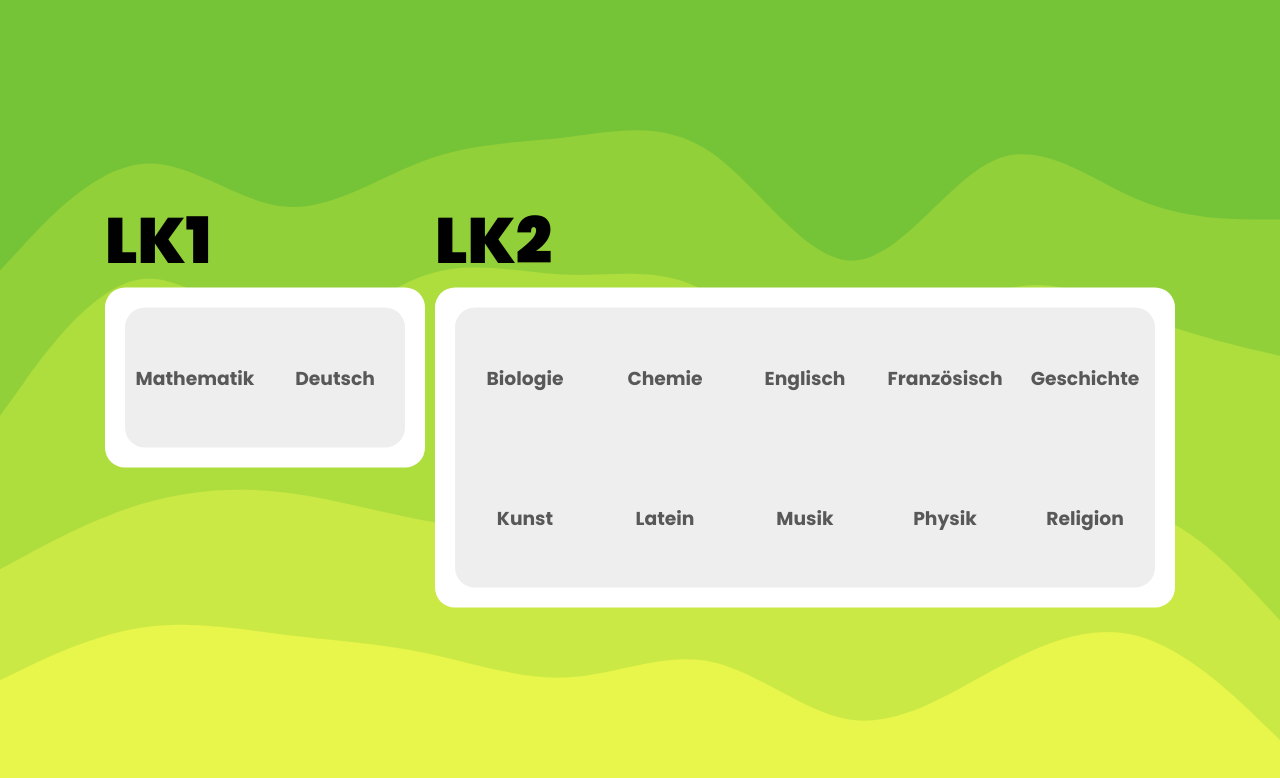
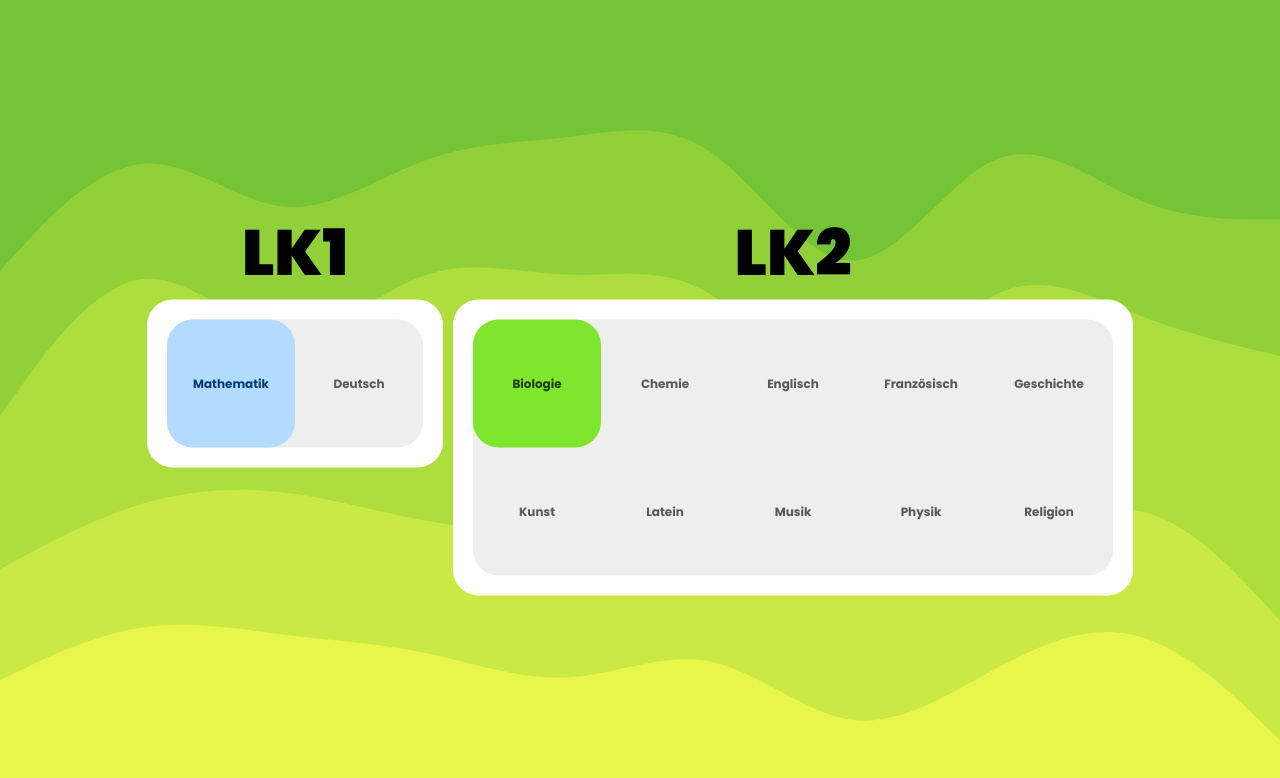
Before and after one commit to LowFlyingDuck/Kurswahl-Projekt, a React (Create React App) app in the folder application/: page / in a window 1280 px wide. Shown: the top 778 px of the page. Built offline with nearby package versions, Linux system fonts and the light colour scheme.

Commit message:
finished LK selection dynamics

```diff
--- a/application/src/App.css
+++ b/application/src/App.css
@@ -9,3 +9,9 @@
   display: flex;
   gap: 10px;
 }
+
+h1 {
+  font-size: 4rem;
+  font-weight: 900;
+  text-align: center;
+}
--- a/application/src/App.js
+++ b/application/src/App.js
@@ -1,14 +1,18 @@
 import './App.css'
-import LK from './components/lk.js'
-
-
+import SP from './components/selectPanel.jsx'
 
 function App() {
   return (
     <div className="app">
       <div className="top">
-        <LK lkType='LK1'/>
-        <LK lkType='LK2'/>
+        <div>
+          <h1>LK1</h1>
+          <SP d="Mathematik" lkType="LK1" />
+        </div>
+        <div>
+          <h1>LK2</h1>
+          <SP d="Biologie" lkType="LK2" />
+        </div>
       </div>
       <div className="bottom">
 
--- a/application/src/components/lk.css
+++ /dev/null
@@ -1,4 +0,0 @@
-h1 {
-  font-size: 4rem;
-  font-weight: 900;
-}
--- a/application/src/components/lk.js
+++ /dev/null
@@ -1,13 +0,0 @@
-import './lk.css'
-import SP from './selectPanel.jsx'
-
-function LK({ lkType='LK1' }) {
-  return (
-    <div>
-      <h1>{lkType}</h1>
-      <SP lkType={lkType}/>
-    </div>
-  )
-}
-
-export default LK;
--- a/application/src/components/selectEntry.css
+++ b/application/src/components/selectEntry.css
@@ -1,8 +1,18 @@
 .selectPanel__collection__entry {
   width: var(--entry-width);
+  max-width: var(--max-entry-width);
   height: var(--entry-width);
-  border-radius: 20px;
+  max-height: var(--max-entry-width);
+  border-radius: 2vw;
   display: flex;
   justify-content: center;
   align-items: center;
+  cursor: pointer;
+  transition: 100ms;
+  font-size: 0.8vw;
+
 }
+
+.selectPanel__collection__entry:hover {
+  -webkit-tap-highlight-color: transparent;
+}
--- a/application/src/components/selectEntry.jsx
+++ b/application/src/components/selectEntry.jsx
@@ -3,10 +3,10 @@ import { useState } from 'react'
 
 // s: selected; n: name; c: bgColor; f: fontColor;
 
-function Entry({ s, n, c, f }) {
+function Entry({ onclick, s, n, c, f }) {
   return (
-    <div className='selectPanel__collection__entry'>
-      <h3 style={{ color: s ? c : '#585858' }}>{n}</h3>
+    <div style={s ? {background: c} : {}} onClick={() => onclick(n)} className='selectPanel__collection__entry'>
+      <h3 style={s ? {color: f} : {color: '#585858'}}>{n}</h3>
     </div>
   )
 }
--- a/application/src/components/selectPanel.css
+++ b/application/src/components/selectPanel.css
@@ -1,12 +1,12 @@
 .selectPanel {
   background: white;
   padding: 20px;
-  border-radius: 20px;
+  border-radius: 2vw;
 }
 
 .selectPanel__collection {
   background: #eee;
   display: grid;
-  border-radius: 20px;
+  border-radius: 2vw;
   z-index: -2;
 }
--- a/application/src/components/selectPanel.jsx
+++ b/application/src/components/selectPanel.jsx
@@ -3,20 +3,28 @@ import c from '../config.json'
 import Entry from './selectEntry.jsx'
 import { useState } from 'react';
 
-function SP({ lkType }) {
-  const config = {...c};
+function SP({d, lkType }) {
+  const config = c;
+
+  const [selected, select] = useState(localStorage.getItem(lkType) || d);
+
+  function set(n) {
+    localStorage.setItem(lkType, n);
+    select(n);
+  }
+
   if (config[lkType] instanceof Array)
     return (
       <div className='selectPanel'>
         <div style={config.gridCSS[lkType]} className="selectPanel__collection">
           {config[lkType].map(e => (
-              <Entry key={e.n} s={false} {...e}/>
-            ))}
+            <Entry onclick={set} key={e.n} s={e.n === selected} {...e} />
+          ))}
         </div>
         <div className="selector"></div>
       </div>
     )
-  else throw new Error('confi[arg0] is not an Array!');
+  else throw new Error('Config is missing information about ' + lkType + '!');
 }
 
 export default SP;
--- a/application/src/config.json
+++ b/application/src/config.json
@@ -37,7 +37,7 @@
     {
       "n": "Englisch",
       "c": "#FFE600",
-      "f": "#8C6500"
+      "f": "#765500"
     },
     {
       "n": "Französisch",
@@ -46,12 +46,12 @@
     },
     {
       "n": "Geschichte",
-      "c": "#BF7300",
+      "c": "#AE6900",
       "f": "#FFDAA1"
     },
     {
       "n": "Kunst",
-      "c": "#BF7300",
+      "c": "#EF8FFF",
       "f": "#650075"
     },
     {
--- a/application/src/index.css
+++ b/application/src/index.css
@@ -20,7 +20,8 @@ body {
   width: 100vw;
   height: 100vh;
   overflow: hidden;
-  --entry-width: 140px;
+  --entry-width: 150px;
+  --max-entry-width: 10vw;
 }
 
 code {
```
